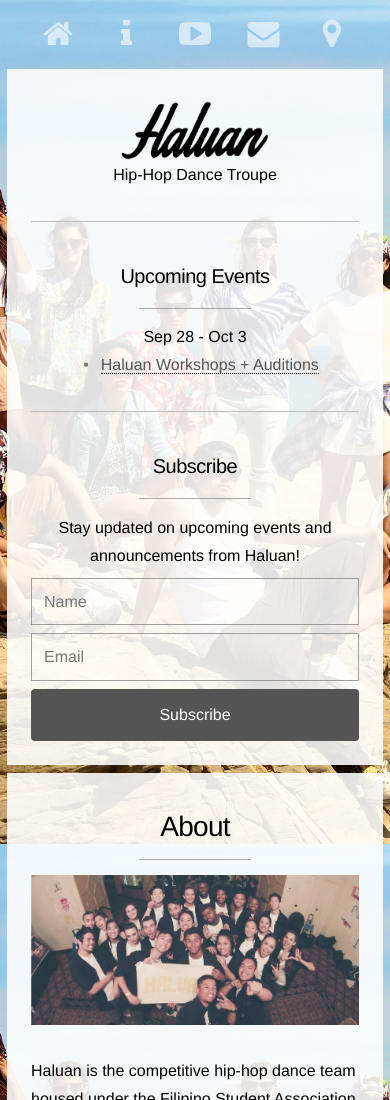
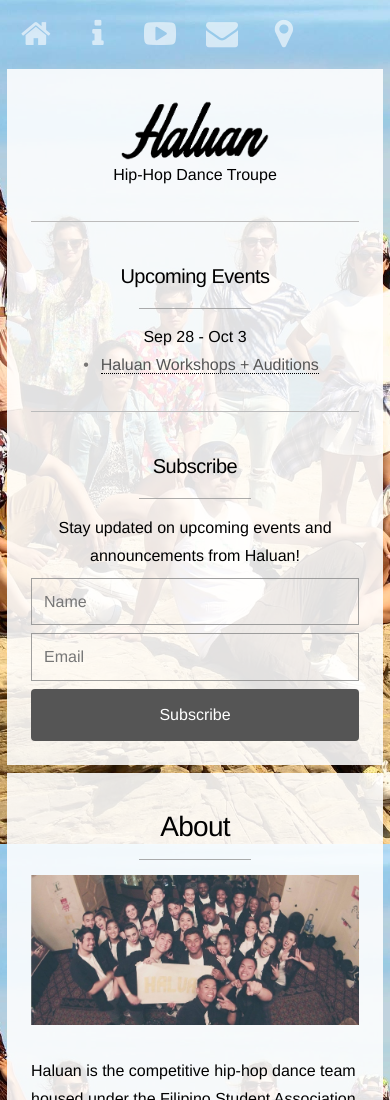
Before and after one commit to raychung02/HaluanWebsite, a plain HTML site: page index.html in a window 390 px wide. Shown: the top 1100 px of the page. Drawn offline with Linux system fonts and the light colour scheme.

Commit message:
Fixing nav for mobile

```diff
--- a/assets/css/main.css
+++ b/assets/css/main.css
@@ -1323,6 +1323,7 @@
 		/* Nav */
 
 			#nav {
+				display: inline-block;
 				text-align: center;
 				margin: 0.35em 0 0.5em 0;
 			}
@@ -1334,7 +1335,7 @@
 					height: 1.5em;
 					line-height: 1.35em;
 					width: 1.5em;
-					margin: 0 0.25em 0 0.25em;
+					margin: 0 0.15em 0 0.15em;
 				}
 
 					#nav a:active {
```
